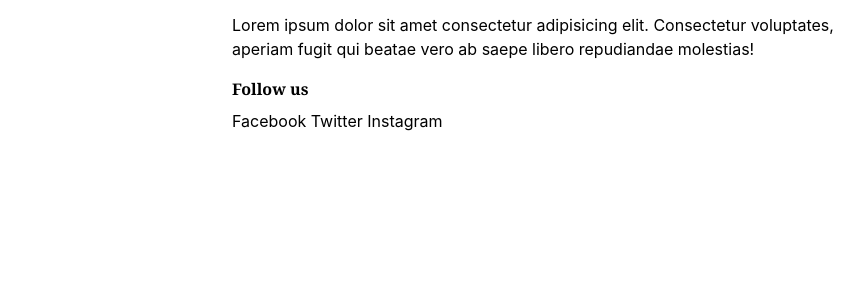
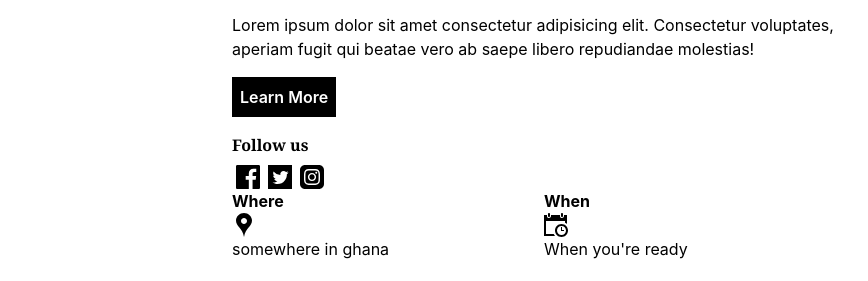
Before and after one commit to kamalsolutions/defia, a website: page index.html in a window 1280 px wide. Shown: the part 1653-1934 px from the top of the page, 412-1280 px from the left. Drawn offline with Linux system fonts and the light colour scheme.

Commit message:
homepage wip

```diff
--- a/index.html
+++ b/index.html
@@ -63,6 +63,8 @@
      </section>
 
    </section>
+   <!-- container -->
+  <section class="container">
      <!-- About -->
      <section class="w-full">
 
@@ -178,11 +180,49 @@
           <header class="text-2xl mb-4 font-mono">Event Name</header>
             <p class="mb-4">Lorem ipsum dolor sit amet consectetur adipisicing elit. Consectetur voluptates, aperiam fugit qui beatae vero ab saepe libero repudiandae molestias!</p>
 
+            <p>
+              <button class="bg-black text-white font-semibold px-2 py-2 focus:shadow-outline mb-4">
+                Learn More
+              </button >
+            </p>
+
             <section class="">
               <h3 class="mb-2 font-semibold font-serif">Follow us</h3>
-              <a>Facebook</a>
-              <a>Twitter</a>
-              <a>Instagram</a>
+              <section class="flex">
+                  <a class="ml-1 mr-1">
+                    <svg xmlns="http://www.w3.org/2000/svg" width="24" height="24" viewBox="0 0 24 24">
+                      <path
+                        d="M22.675 0h-21.35c-.732 0-1.325.593-1.325 1.325v21.351c0 .731.593 1.324 1.325 1.324h11.495v-9.294h-3.128v-3.622h3.128v-2.671c0-3.1 1.893-4.788 4.659-4.788 1.325 0 2.463.099 2.795.143v3.24l-1.918.001c-1.504 0-1.795.715-1.795 1.763v2.313h3.587l-.467 3.622h-3.12v9.293h6.116c.73 0 1.323-.593 1.323-1.325v-21.35c0-.732-.593-1.325-1.325-1.325z" />
+                      </svg></a class="ml-1 mr-1">
+                  <a class="ml-1 mr-1">
+                    <svg xmlns="http://www.w3.org/2000/svg" width="24" height="24" viewBox="0 0 24 24">
+                      <path
+                        d="M0 0v24h24v-24h-24zm18.862 9.237c.208 4.617-3.235 9.765-9.33 9.765-1.854 0-3.579-.543-5.032-1.475 1.742.205 3.48-.278 4.86-1.359-1.437-.027-2.649-.976-3.066-2.28.515.098 1.021.069 1.482-.056-1.579-.317-2.668-1.739-2.633-3.26.442.246.949.394 1.486.411-1.461-.977-1.875-2.907-1.016-4.383 1.619 1.986 4.038 3.293 6.766 3.43-.479-2.053 1.079-4.03 3.198-4.03.944 0 1.797.398 2.396 1.037.748-.147 1.451-.42 2.085-.796-.245.767-.766 1.41-1.443 1.816.664-.08 1.297-.256 1.885-.517-.44.656-.997 1.234-1.638 1.697z" />
+                      </svg></a>
+                  <a class="ml-1 mr-1">
+                    <svg xmlns="http://www.w3.org/2000/svg" width="24" height="24" viewBox="0 0 24 24">
+                      <path
+                        d="M15.233 5.488c-.843-.038-1.097-.046-3.233-.046s-2.389.008-3.232.046c-2.17.099-3.181 1.127-3.279 3.279-.039.844-.048 1.097-.048 3.233s.009 2.389.047 3.233c.099 2.148 1.106 3.18 3.279 3.279.843.038 1.097.047 3.233.047 2.137 0 2.39-.008 3.233-.046 2.17-.099 3.18-1.129 3.279-3.279.038-.844.046-1.097.046-3.233s-.008-2.389-.046-3.232c-.099-2.153-1.111-3.182-3.279-3.281zm-3.233 10.62c-2.269 0-4.108-1.839-4.108-4.108 0-2.269 1.84-4.108 4.108-4.108s4.108 1.839 4.108 4.108c0 2.269-1.839 4.108-4.108 4.108zm4.271-7.418c-.53 0-.96-.43-.96-.96s.43-.96.96-.96.96.43.96.96-.43.96-.96.96zm-1.604 3.31c0 1.473-1.194 2.667-2.667 2.667s-2.667-1.194-2.667-2.667c0-1.473 1.194-2.667 2.667-2.667s2.667 1.194 2.667 2.667zm4.333-12h-14c-2.761 0-5 2.239-5 5v14c0 2.761 2.239 5 5 5h14c2.762 0 5-2.239 5-5v-14c0-2.761-2.238-5-5-5zm.952 15.298c-.132 2.909-1.751 4.521-4.653 4.654-.854.039-1.126.048-3.299.048s-2.444-.009-3.298-.048c-2.908-.133-4.52-1.748-4.654-4.654-.039-.853-.048-1.125-.048-3.298 0-2.172.009-2.445.048-3.298.134-2.908 1.748-4.521 4.654-4.653.854-.04 1.125-.049 3.298-.049s2.445.009 3.299.048c2.908.133 4.523 1.751 4.653 4.653.039.854.048 1.127.048 3.299 0 2.173-.009 2.445-.048 3.298z" />
+                      </svg></a>
+              </section>
+            </section>
+            <section class="md:flex">
+              <section class="md:w-1/2">
+                <header class="font-bold">Where</header>
+                <p>
+                  <svg xmlns="http://www.w3.org/2000/svg" width="24" height="24" viewBox="0 0 24 24"><path d="M12 0c-4.198 0-8 3.403-8 7.602 0 6.243 6.377 6.903 8 16.398 1.623-9.495 8-10.155 8-16.398 0-4.199-3.801-7.602-8-7.602zm0 11c-1.657 0-3-1.343-3-3s1.342-3 3-3 3 1.343 3 3-1.343 3-3 3z"/></svg>
+                  somewhere in ghana
+                </p>
+              </section>
+              <section class="md:w-1/2">
+                <header class="font-bold">When</header>
+                <p>
+                  <svg xmlns="http://www.w3.org/2000/svg" width="24" height="24" viewBox="0 0 24 24"><path d="M17 3v-2c0-.552.447-1 1-1s1 .448 1 1v2c0 .552-.447 1-1 1s-1-.448-1-1zm-12 1c.553 0 1-.448 1-1v-2c0-.552-.447-1-1-1-.553 0-1 .448-1 1v2c0 .552.447 1 1 1zm13 13v-3h-1v4h3v-1h-2zm-5 .5c0 2.481 2.019 4.5 4.5 4.5s4.5-2.019 4.5-4.5-2.019-4.5-4.5-4.5-4.5 2.019-4.5 4.5zm11 0c0 3.59-2.91 6.5-6.5 6.5s-6.5-2.91-6.5-6.5 2.91-6.5 6.5-6.5 6.5 2.91 6.5 6.5zm-14.237 3.5h-7.763v-13h19v1.763c.727.33 1.399.757 2 1.268v-9.031h-3v1c0 1.316-1.278 2.339-2.658 1.894-.831-.268-1.342-1.111-1.342-1.984v-.91h-9v1c0 1.316-1.278 2.339-2.658 1.894-.831-.268-1.342-1.111-1.342-1.984v-.91h-3v21h11.031c-.511-.601-.938-1.273-1.268-2z"/></svg> When you're ready
+                </p>
+              </section>
+
+
+            </section>
         </section>
        </section>
      </section>
```
Lines whose indentation alone changed are shown as unchanged.
